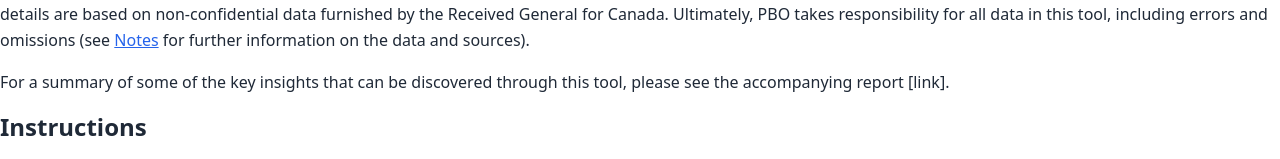
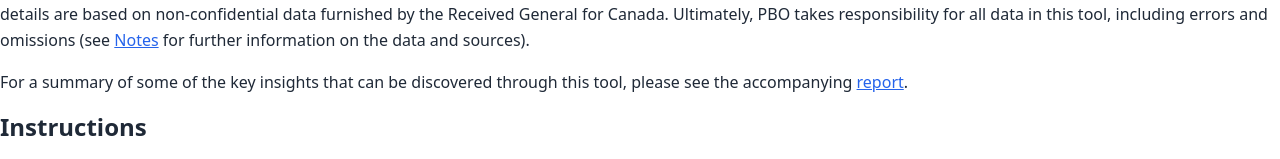
Before and after one commit to pbo-dpb/PEAT--OEDP, a Vue app: page /#/en in a window 1280 px wide. Shown: the part 1057-1216 px from the top of the page. Built offline with nearby package versions, Linux system fonts and the light colour scheme.

Commit message:
KG: report link

```diff
--- a/src/locs.js
+++ b/src/locs.js
@@ -27,7 +27,7 @@
 
 Data in this tool is on a cash basis only. It is based on publicly available sources and reconciles to the Public Accounts of Canada and Departmental Results Reports. Some details are based on non-confidential data furnished by the Received General for Canada. Ultimately, PBO takes responsibility for all data in this tool, including errors and omissions (see [Notes](https://pes.albert-io.com/#/en/notes) for further information on the data and sources).
 
-For a summary of some of the key insights that can be discovered through this tool, please see the accompanying report [link].
+For a summary of some of the key insights that can be discovered through this tool, please see the accompanying [report](https://www.pbo-dpb.gc.ca/en/blog/news/RP-2021-021-S--personnel-expenditure-analysis-tool--outil-examen-depenses-en-personnel).
 
 ## Instructions
 Use the tabs at the top of the page to select different data and charts. Each page will prompt users to filter the information presented by a department and/or basis (total cash outlays or per full-time equivalent) that they would like to see the chart display in. Users can also change the year selected to see how trends have changed over time. This tool was created in Tableau and uses WAI-ARIA standards for keyboard navigation. The tool was designed for tablet and desktop, it may not render well on mobile.
@@ -71,7 +71,7 @@
 
 Les données contenues dans l’outil reposent sur les flux financiers uniquement. Elles proviennent de sources publiques et sont conciliées avec les Comptes publics du Canada et les rapports sur les résultats ministériels. Certains détails sont fondés sur des données non confidentielles fournies par le receveur général du Canada. Le DPB assume la responsabilité de toutes les données se trouvant dans l’outil, notamment les erreurs et les omissions (pour de plus amples renseignements sur les données et les sources, voir les [Notes](https://pes.albert-io.com/#/fr/notes).
 
-Pour avoir un aperçu des principaux renseignements que vous permet d’obtenir l’outil, voir le rapport connexe [lien].
+Pour avoir un aperçu des principaux renseignements que vous permet d’obtenir l’outil, voir le [rapport](https://www.pbo-dpb.gc.ca/fr/blog/news/RP-2021-021-S--personnel-expenditure-analysis-tool--outil-examen-depenses-en-personnel connexe).
 
 ## Directives
 Utilisez les onglets au haut de la page pour choisir différents graphiques et données. Un message apparaîtra sur chaque page demandant à l’utilisateur de filtrer l’information présentée par ministère ou type d’analyse (déboursés effectifs globaux ou nombre d’équivalents temps plein) qu’il veut obtenir. L’utilisateur peut également choisir une autre année pour voir l’évolution au fil du temps. L’outil a été créé dans le logiciel Tableau et utilise les normes WAI ARIA pour la navigation par clavier. Il a été conçu pour les tablettes et les ordinateurs de bureau et pourrait être difficile à consulter sur un téléphone cellulaire.
```
